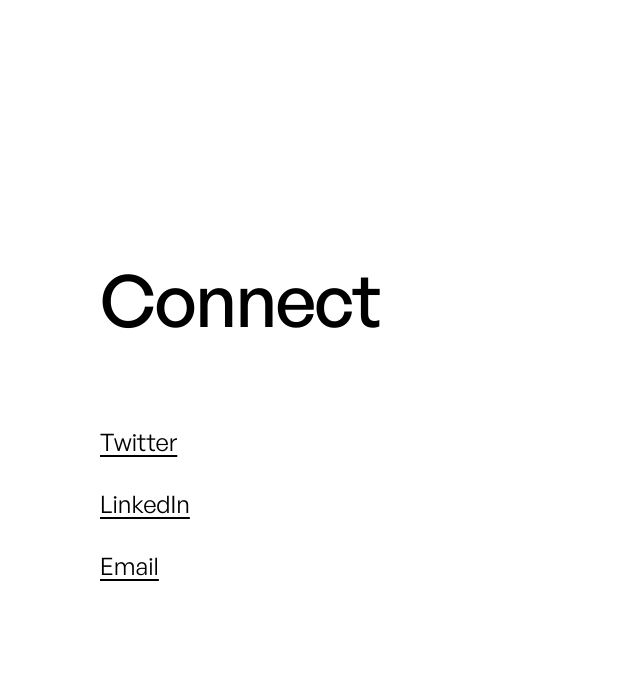
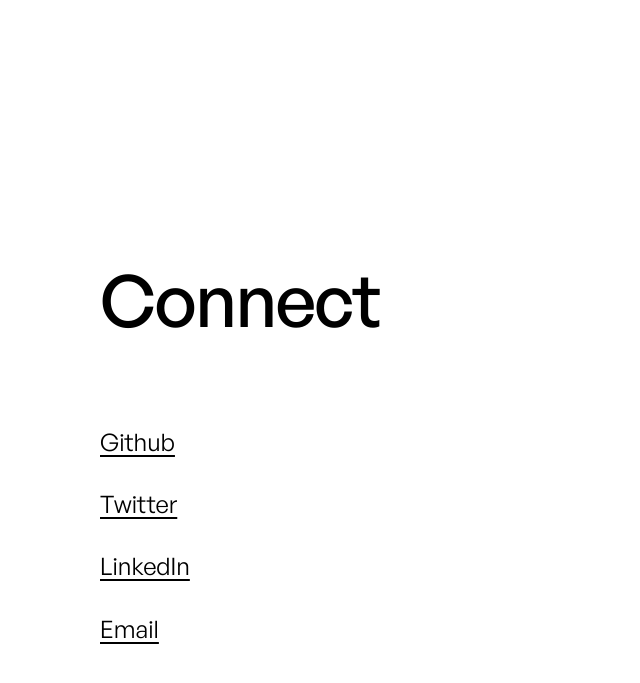
Before and after one commit to Lethabo3/portfolio, a plain HTML site: page index.html in a window 1280 px wide. Shown: the part 3434-4117 px from the top of the page, without its empty margins (0-640 px from the left). Drawn offline with Linux system fonts and the light colour scheme.

Commit message:
Update index.html

```diff
--- a/index.html
+++ b/index.html
@@ -426,6 +426,7 @@
         <section id="connect">
             <h2>Connect</h2>
             <div class="connect">
+                <a href="https://github.com/Lethabo3" target="_blank">Github</a>
                 <a href="https://x.com/misfitslump" target="_blank">Twitter</a>
                 <a href="https://za.linkedin.com/in/lethabo-sekoto-0549081b2" target="_blank">LinkedIn</a>
                 <a href="mailto:sekotonjabulo@gmail.com">Email</a>
```
